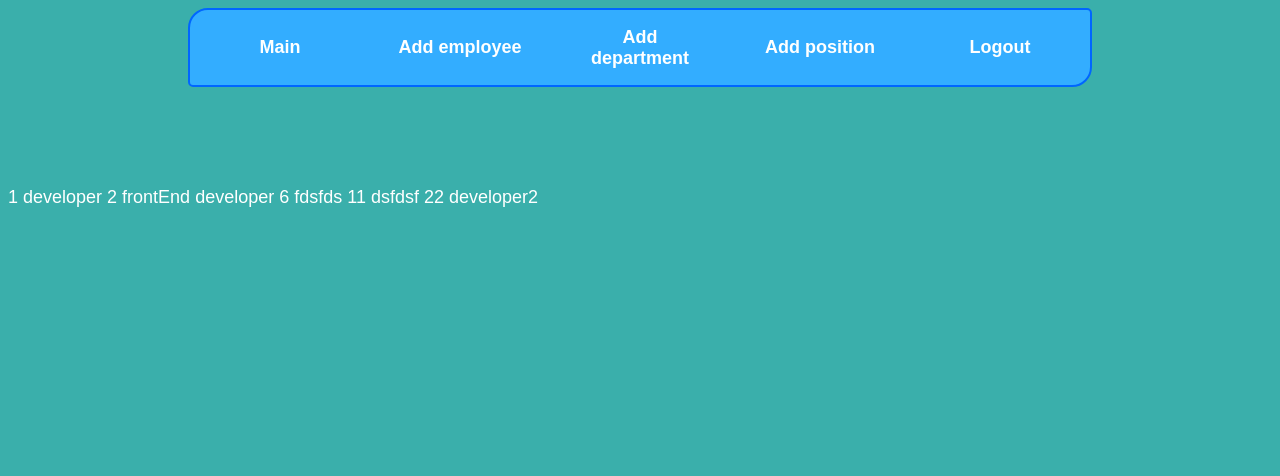
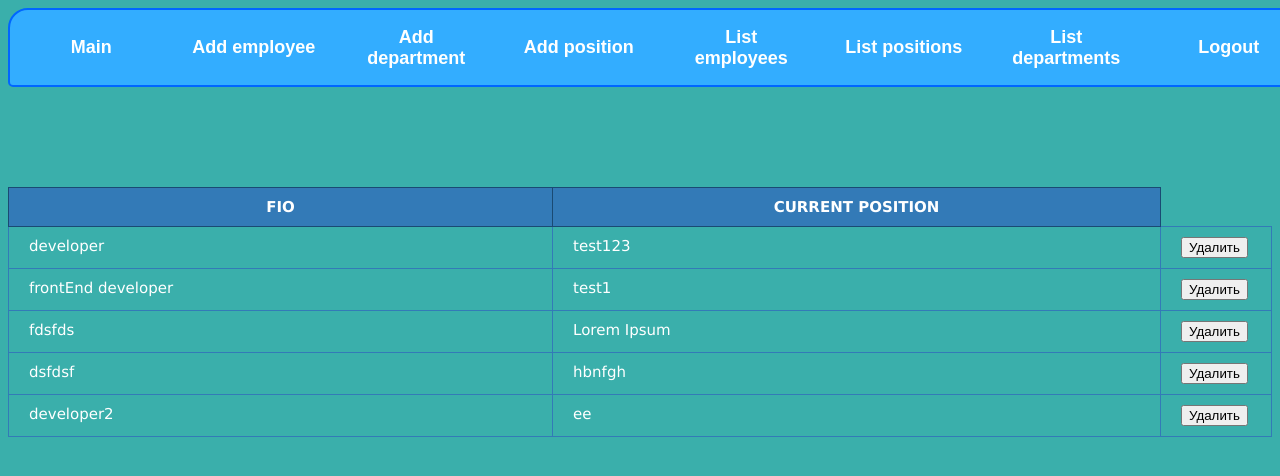
Before and after one commit to ByAvatarOff/Flask-without-ORM, a Flask app: page /positions in a window 1280 px wide. Shown: the top 476 px of the page. Run offline with Flask 2, Linux system fonts and the light colour scheme; a user stored in the database is signed in; data comes from the database, SQL or seed files in the repository; both versions use the stored data as it was after the commit.

```diff
--- a/app/db.py
+++ b/app/db.py
@@ -77,7 +77,7 @@ def list_position() -> typing.List[typing.Tuple[int, int]]:
         return pos_choices
 
 
-def list_department() -> typing.List[typing.Tuple[int, int]]:
+def list_department() -> typing.List[typing.Tuple[int, str]]:
     """
     Return list of tuple with info about department_name and id
     :return:
--- a/app/forms.py
+++ b/app/forms.py
@@ -3,8 +3,6 @@ from wtforms import SubmitField, StringField, PasswordField, BooleanField, Integ
 from wtforms.validators import DataRequired, EqualTo, ValidationError
 
 import app.db as new_db
-
-from app import routes
 
 
 class LoginForm(FlaskForm):
@@ -28,8 +26,10 @@ class RegisterForm(FlaskForm):
 
 
 class AddDepartmentForm(FlaskForm):
+    dep_choices = new_db.list_department()
+    dep_choices.insert(0, (0, "Haven't parent"))
     department_name = StringField('Department name', validators=[DataRequired()])
-    parent_id = IntegerField('Parent')
+    parent_id = SelectField('Parent', choices=dep_choices)
     submit = SubmitField('Add department')
 
 
--- a/app/routes.py
+++ b/app/routes.py
@@ -126,10 +126,16 @@ def add_position() -> Response:
     """
     form = AddPositionForm()
     if form.validate_on_submit():
-        new_db.create_update_request('INSERT INTO position (position_name, description)'
-                                     'VALUES (?, ?)',
-                                     (form.position_name.data, form.description.data))
-        flash('You successful add position')
+        if form.validate_on_submit():
+            if new_db.get_db().execute(
+                    'SELECT id FROM position WHERE position_name = ?', (str(form.position_name.data),)
+            ).fetchone() is not None:
+                flash('Please use a different position_name')
+            else:
+                new_db.create_update_request('INSERT INTO position (position_name, description)'
+                                             'VALUES (?, ?)',
+                                             (form.position_name.data, form.description.data))
+                flash('You successful add position')
     return render_template('add view/add_delete_new_position.html', form=form)
 
 
@@ -153,13 +159,22 @@ def add_department() -> Response:
     Add department to Department table on db
     :return: template
     """
+    # TODO: more request
     dep = new_db.select_requests('SELECT * FROM department')
     form = AddDepartmentForm()
     if form.validate_on_submit():
-        new_db.create_update_request('INSERT INTO department (department_name, parent_id)'
-                                     'VALUES (?, ?)',
-                                     (form.department_name.data, form.parent_id.data))
-        flash('You successful add department')
+        if new_db.get_db().execute(
+                'SELECT id FROM department WHERE department_name = ?', (str(form.department_name.data),)
+        ).fetchone() is not None:
+            flash('Please use a different department name')
+        else:
+            convert = form.parent_id.data
+            if str(convert) == '0':
+                convert = None
+            new_db.create_update_request('INSERT INTO department (department_name, parent_id)'
+                                         'VALUES (?, ?)',
+                                         (form.department_name.data, convert))
+            flash('You successful add department')
     return render_template('add view/add_delete_new_department.html', form=form, department=dep)
 
 
@@ -237,10 +252,12 @@ def update_employee(employee_id: int) -> Response:
         if new_db.get_db().execute('SELECT employee_id FROM count_dep_pos_employee WHERE employee_id = ?',
                                    (employee_id, )).fetchone() is not None:
             count_add(value_position, value_department, employee_id, form)
+            flash('You update employee')
         else:
             new_db.create_update_request('INSERT INTO count_dep_pos_employee (employee_id)'
                                          'VALUES (?)', (employee_id, ))
             count_add(value_position, value_department, employee_id, form)
+            flash('You update employee')
     return render_template('add view/update_employee.html', form=form)
 
 
@@ -253,6 +270,17 @@ def list_positions() -> Response:
     """
     position = new_db.select_requests('SELECT * FROM position')
     return render_template('list view/list_position.html', position=position)
+
+
+@app.route('/departments')
+@login_required
+def list_departments() -> Response:
+    """
+    View list of all positions
+    :return: template
+    """
+    department = new_db.select_requests('SELECT * FROM department')
+    return render_template('list view/list_department.html', department=department)
 
 
 @app.route('/employees')
@@ -276,20 +304,21 @@ def list_employees() -> Response:
     return render_template('list view/list_employees.html', year=date.today(), result_join=result_join)
 
 
-@app.route('/department/stats')
-def statistic_department() -> Response:
-    """
-    Statistic about department and count working people in it
-    :return:
-    """
-    form = DepartmentViewForm()
-    select = new_db.select_requests('WITH RECURSIVE CTE_TEST(id, department_name, parent_id, LevelParent)'
-                                    ' AS (select id, department_name, parent_id, 0 as LevelParent'
-                                    ' from department where parent_id IS NULL'
-                                    ' union all'
-                                    ' select t1.id, t1.department_name, t1.parent_id, LevelParent + 1'
-                                    ' from department t1'
-                                    ' join CTE_TEST t2 on t1.parent_id=t2.id)'
-                                    ' select * from CTE_TEST order by LevelParent')
-
-    return render_template('list view/list_department.html', department=select, form=form)
+# @app.route('/department/stats', methods=['GET', 'POST'])
+# def statistic_department() -> Response:
+#     """
+#     Statistic about department and count working people in it
+#     :return:
+#     """
+#     form = DepartmentViewForm()
+#     level_parent = 0
+#     select = new_db.get_db().execute('WITH RECURSIVE CTE_TEST(id, department_name, parent_id, LevelParent)'
+#                                      ' AS (select id, department_name, parent_id, 0 as LevelParent'
+#                                      ' from department where parent_id IS NULL'
+#                                      ' union all'
+#                                      ' select t1.id, t1.department_name, t1.parent_id, LevelParent + 1'
+#                                      ' from department t1'
+#                                      ' join CTE_TEST t2 on t1.parent_id=t2.id)'
+#                                      ' select * from CTE_TEST WhERE LevelParent = ?', (level_parent + 1, )).fetchall()
+#
+#     return render_template('list view/list_department.html', department=select, form=form)
--- a/app/static/form.css
+++ b/app/static/form.css
@@ -57,3 +57,9 @@
   letter-spacing: .09em;
   border-radius: 2px;
 }
+
+span {
+  position: absolute;
+  top: 0;
+  left: 400px;
+}
--- a/app/static/style.css
+++ b/app/static/style.css
@@ -25,7 +25,7 @@ text-align: justify;
   list-style-type: none;
   border: 2px solid #0066FF;
   border-radius: 20px 5px;
-  width: 900px;
+  width: 1300px;
   height: 75px;
   text-align: center;
   background-color: #33ADFF;
--- a/app/templates/add view/add_delete_new_department.html
+++ b/app/templates/add view/add_delete_new_department.html
@@ -27,9 +27,5 @@
             </li>
         </ul>
     </form>
-  {% for el in department %}
-  <h2>{{ el.id }} -
-    {{ el.department_name }}</h2>
-  {% endfor %}
 </div>
 {% endblock %}
--- a/app/templates/index.html
+++ b/app/templates/index.html
@@ -1,4 +1,10 @@
 {% extends 'main.html' %}
 
 {% block content %}
+<p class="index">Lorem ipsum dolor sit amet, consectetur adipiscing elit, sed do eiusmod
+    tempor incididunt ut labore et dolore magna aliqua. Ut enim ad minim veniam, quis nostrud exercitation ullamco
+    laboris nisi ut aliquip ex ea commodo consequat. Duis aute irure dolor in reprehenderit in voluptate velit esse
+    cillum dolore eu fugiat nulla pariatur. Excepteur sint occaecat cupidatat non proident, sunt in culpa qui officia
+    deserunt mollit anim id est laborum.
+</p>
 {% endblock %}
--- a/app/templates/list view/list_position.html
+++ b/app/templates/list view/list_position.html
@@ -1,7 +1,26 @@
 {% extends 'main.html' %}
+{% block static %}
+<link rel="stylesheet" href="{{ url_for('static', filename='table.css') }}">
+{% endblock %}
 {% block content %}
-{% for pos in position %}
-{{ pos['id'] }}
-{{ pos['position_name'] }}
-{% endfor %}
+<table class="resp-tab">
+    <thead>
+    <tr>
+        <th>fio</th>
+        <th>current position</th>
+    </tr>
+    </thead>
+    {% for pos in position %}
+    <tbody>
+    <tr>
+        <td>{{ pos['position_name'] }}</td>
+        <td>{{ pos['description'] }}</td>
+        <td style="width: 70px;">
+            <button class="test"><a href="{{ url_for('delete_position', position_id=pos['id']) }}">Удалить</a></button>
+        </td>
+    </tr>
+    </tbody>
+    {% endfor %}
+</table>
+
 {% endblock %}
--- a/app/templates/main.html
+++ b/app/templates/main.html
@@ -14,28 +14,24 @@
     {% endblock %}
 </head>
 <body>
-{% with messages = get_flashed_messages() %}
-{% if messages %}
-<ul>
-    {% for message in messages %}
-    <li>{{ message }}</li>
-    {% endfor %}
-</ul>
-{% endif %}
-{% endwith %}
 <ul id="navbar">
   <li><a href="{{ url_for('index') }}">Main</a></li>
   <li><a href="{{ url_for('add_employee') }}">Add employee</a></li>
   <li><a href="{{ url_for('add_department') }}">Add department</a></li>
   <li><a href="{{ url_for('add_position') }}">Add position</a></li>
+  <li><a href="{{ url_for('list_employees') }}">List employees</a></li>
+  <li><a href="{{ url_for('list_positions') }}">List positions</a></li>
+  <li><a href="{{ url_for('list_departments') }}">List departments</a></li>
     <li><a href="{{ url_for('logout') }}">Logout</a></li>
 </ul>
 {% block content %}
-<p class="index">Lorem ipsum dolor sit amet, consectetur adipiscing elit, sed do eiusmod
-    tempor incididunt ut labore et dolore magna aliqua. Ut enim ad minim veniam, quis nostrud exercitation ullamco
-    laboris nisi ut aliquip ex ea commodo consequat. Duis aute irure dolor in reprehenderit in voluptate velit esse
-    cillum dolore eu fugiat nulla pariatur. Excepteur sint occaecat cupidatat non proident, sunt in culpa qui officia
-    deserunt mollit anim id est laborum.</p>
 {% endblock %}
+{% with messages = get_flashed_messages() %}
+{% if messages %}
+{% for message in messages %}
+<p style="text-align: center;">{{ message }}</p>
+{% endfor %}
+{% endif %}
+{% endwith %}
 </body>
 </html>
```
Also changed, not shown: app/static/script.js (+4 -6 lines), app/templates/list view/list_department.html (+20 -25 lines), app/test.db.
